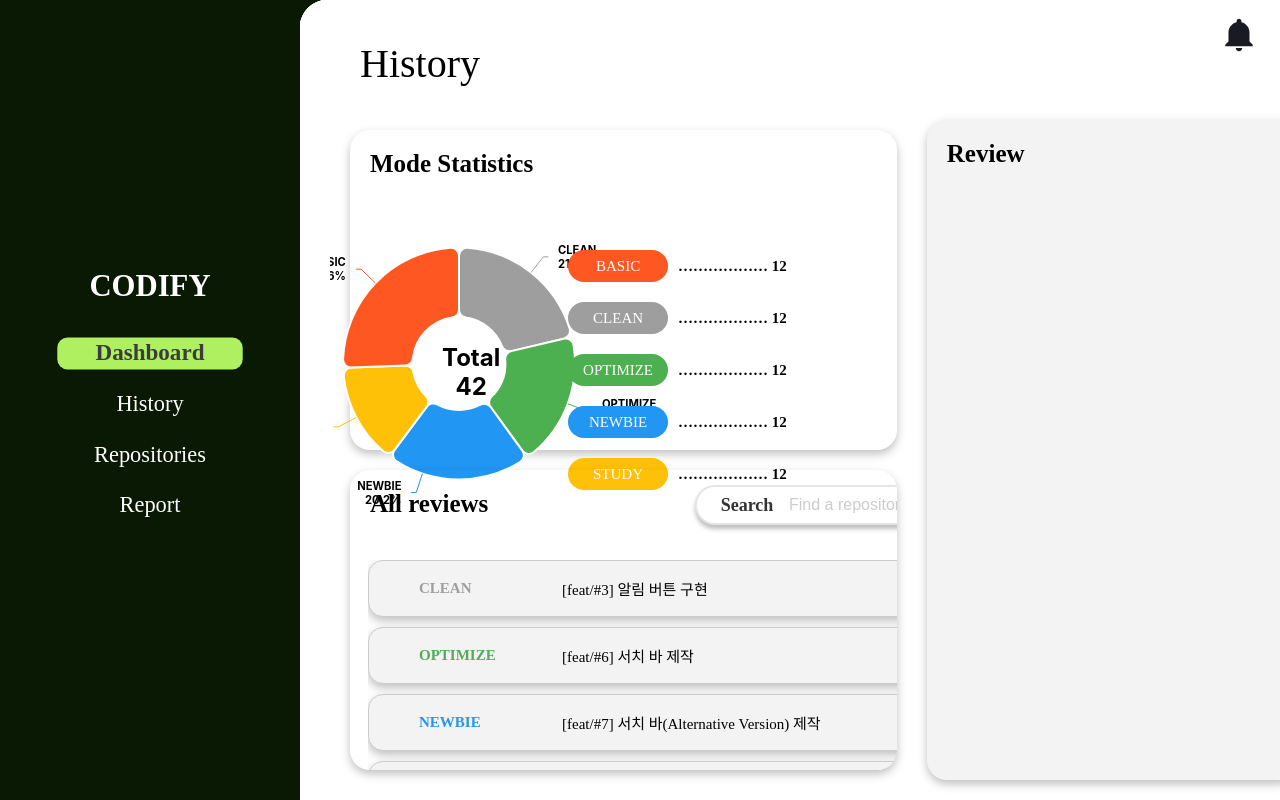
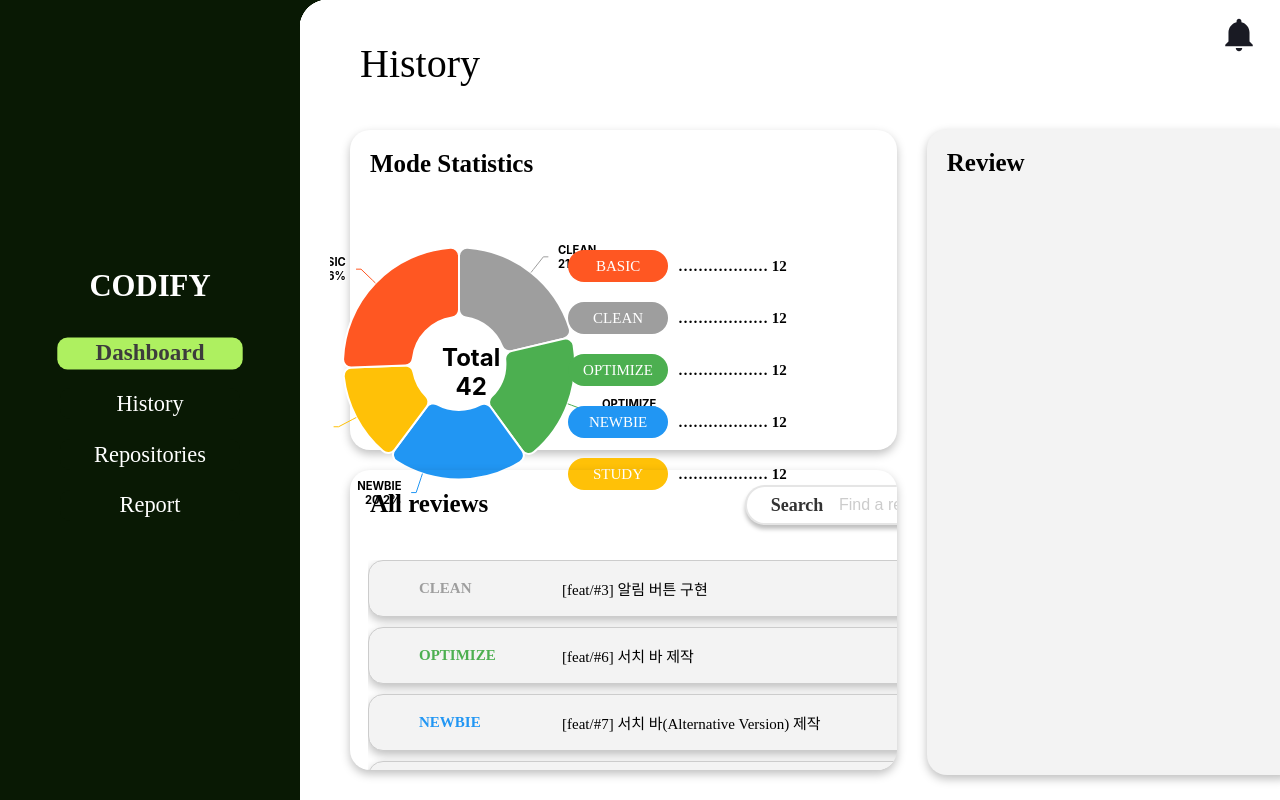
Before and after one commit to 2024-Winter-BootCamp-TeamD/review-Frontend, a React (Vite) app: page /history in a window 1280 px wide. Built offline with nearby package versions, Linux system fonts and the light colour scheme.

Commit message:
refactor: history페이지 오른쪽, 왼쪽 컨테이너 높이 맞춤, 검색창 위치 조정

```diff
--- a/src/pages/History.css
+++ b/src/pages/History.css
@@ -71,19 +71,20 @@
 /* 서치바 컨테이너 */
 .searchbar-container {
     margin-top: 5px;
-    margin-left: 335px;
+    margin-left: 385px;
     margin-bottom: -5px;
 }
 
 /* 오른쪽 영역 */
 .right-container {
     width: 40%;
-    height: 100%;
+    height: 98%;
     padding: 10px;
     box-sizing: border-box;
     display: flex;
     align-items: flex-start;
     justify-content: center;
+    margin-top: 9px;
 }
 
 /* 리뷰내용 영역 */
```
